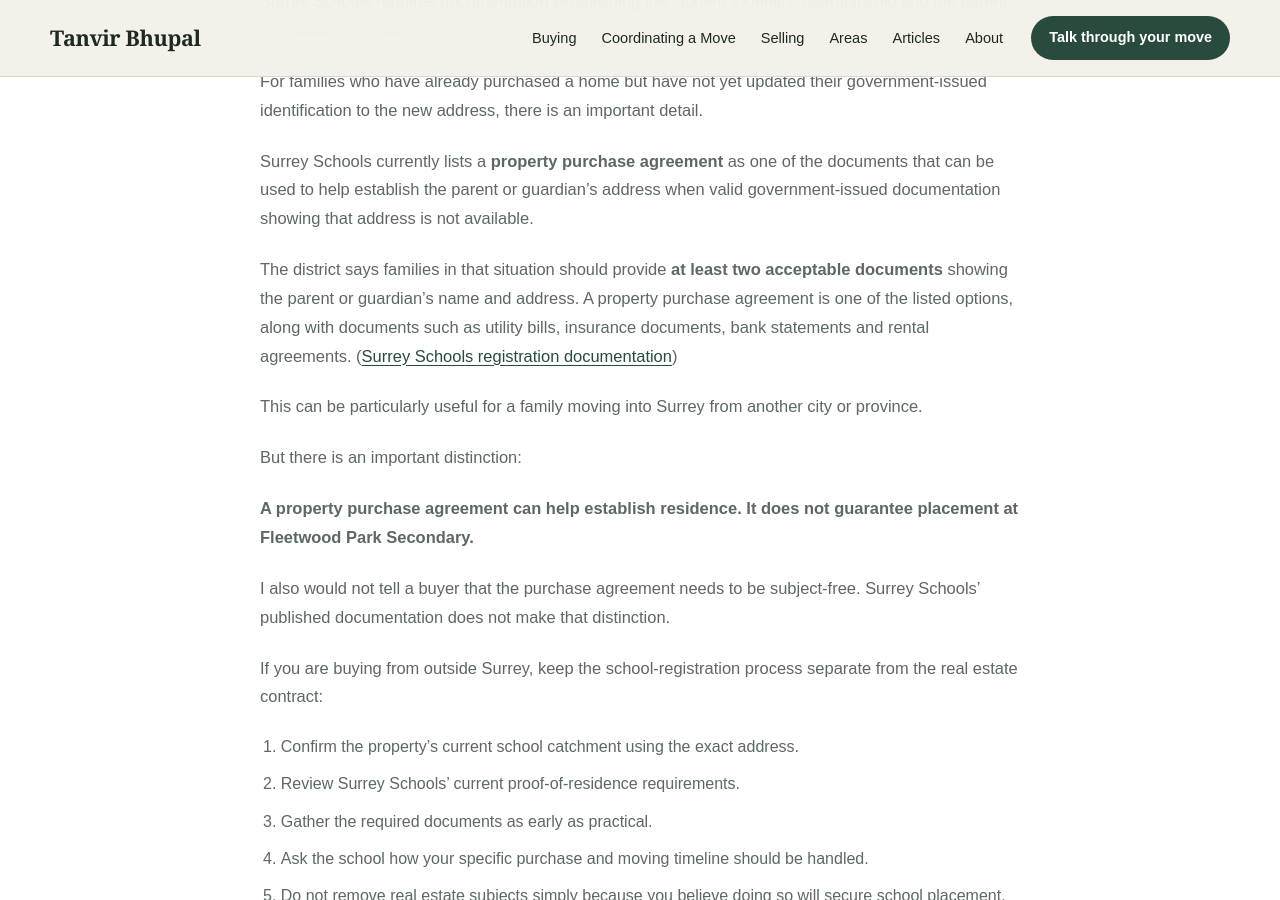
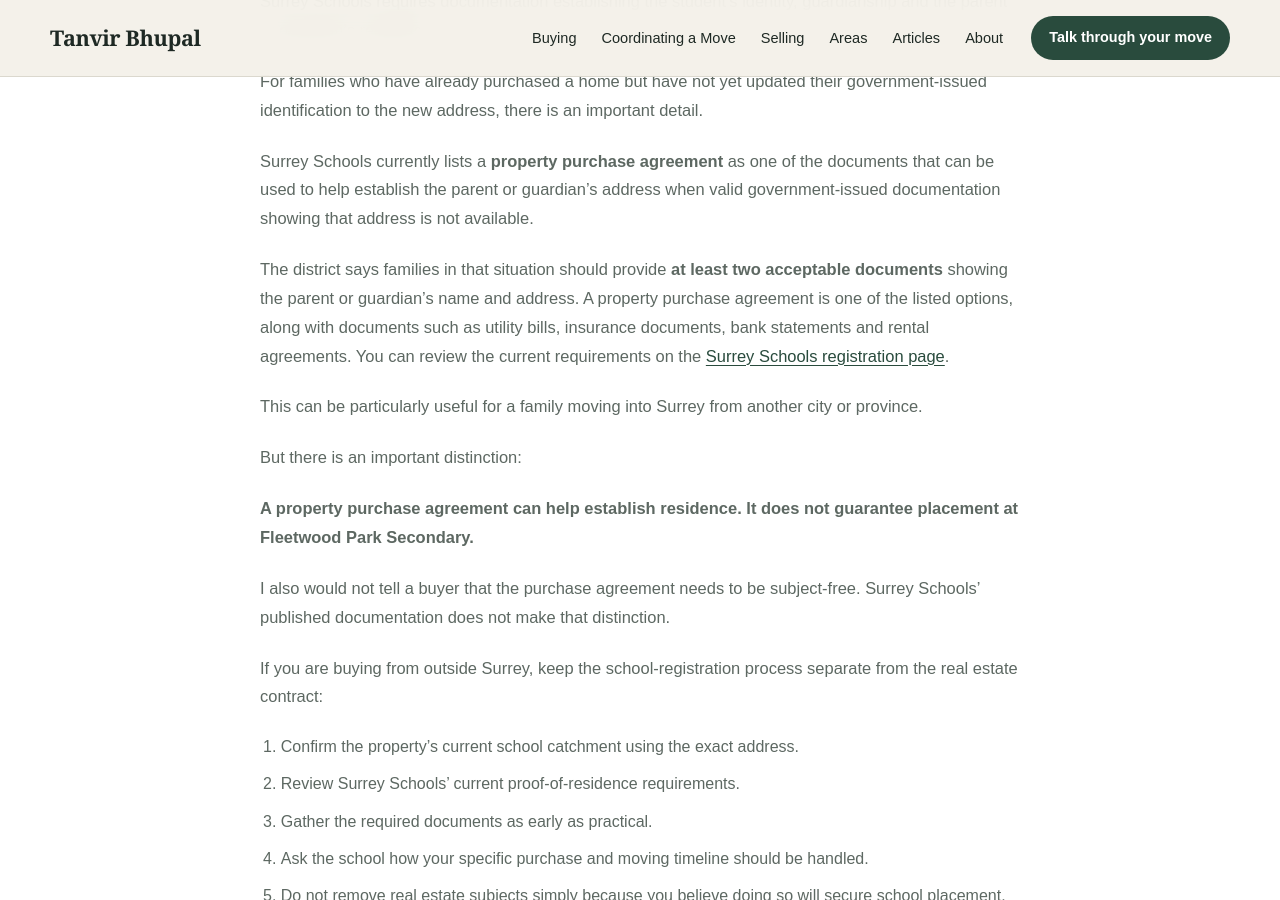
Before and after one commit to gvancouverhomes/tanvirbhupal-website, a Jekyll site: the page built from articles/can-out-of-town-families-get-into-fleetwood-park-secondary-school-for-september.md, in a window 1280 px wide and 900 px high, scrolled down 3335 px. Built offline with Jekyll 4.4.1, drawn with Linux system fonts in a browser that asks for light colours.

Commit message:
Use current Surrey Schools registration link
Updated the document to correct apostrophe usage and improve clarity in the text regarding Surrey Schools' registration requirements.

```diff
--- a/articles/can-out-of-town-families-get-into-fleetwood-park-secondary-school-for-september.md
+++ b/articles/can-out-of-town-families-get-into-fleetwood-park-secondary-school-for-september.md
@@ -90,13 +90,13 @@
 
 ## What Documents Will Surrey Schools Ask For?
 
-Surrey Schools requires documentation establishing the student's identity, guardianship and the parent or guardian's residence.
+Surrey Schools requires documentation establishing the student’s identity, guardianship and the parent or guardian’s residence.
 
 For families who have already purchased a home but have not yet updated their government-issued identification to the new address, there is an important detail.
 
-Surrey Schools currently lists a **property purchase agreement** as one of the documents that can be used to help establish the parent or guardian's address when valid government-issued documentation showing that address is not available.
+Surrey Schools currently lists a **property purchase agreement** as one of the documents that can be used to help establish the parent or guardian’s address when valid government-issued documentation showing that address is not available.
 
-The district says families in that situation should provide **at least two acceptable documents** showing the parent or guardian's name and address. A property purchase agreement is one of the listed options, along with documents such as utility bills, insurance documents, bank statements and rental agreements. ([Surrey Schools registration documentation](https://media.surreyschools.ca/media/Default/medialib/surrey-schools-registration-acceptable-documentation.f5d2f2175443.pdf))
+The district says families in that situation should provide **at least two acceptable documents** showing the parent or guardian’s name and address. A property purchase agreement is one of the listed options, along with documents such as utility bills, insurance documents, bank statements and rental agreements. You can review the current requirements on the [Surrey Schools registration page](https://www.surreyschools.ca/school-registration).
 
 This can be particularly useful for a family moving into Surrey from another city or province.
 
@@ -104,12 +104,12 @@
 
 **A property purchase agreement can help establish residence. It does not guarantee placement at Fleetwood Park Secondary.**
 
-I also would not tell a buyer that the purchase agreement needs to be subject-free. Surrey Schools' published documentation does not make that distinction.
+I also would not tell a buyer that the purchase agreement needs to be subject-free. Surrey Schools’ published documentation does not make that distinction.
 
 If you are buying from outside Surrey, keep the school-registration process separate from the real estate contract:
 
-1. Confirm the property's current school catchment using the exact address.
-2. Review Surrey Schools' current proof-of-residence requirements.
+1. Confirm the property’s current school catchment using the exact address.
+2. Review Surrey Schools’ current proof-of-residence requirements.
 3. Gather the required documents as early as practical.
 4. Ask the school how your specific purchase and moving timeline should be handled.
 5. Do not remove real estate subjects simply because you believe doing so will secure school placement.
```
